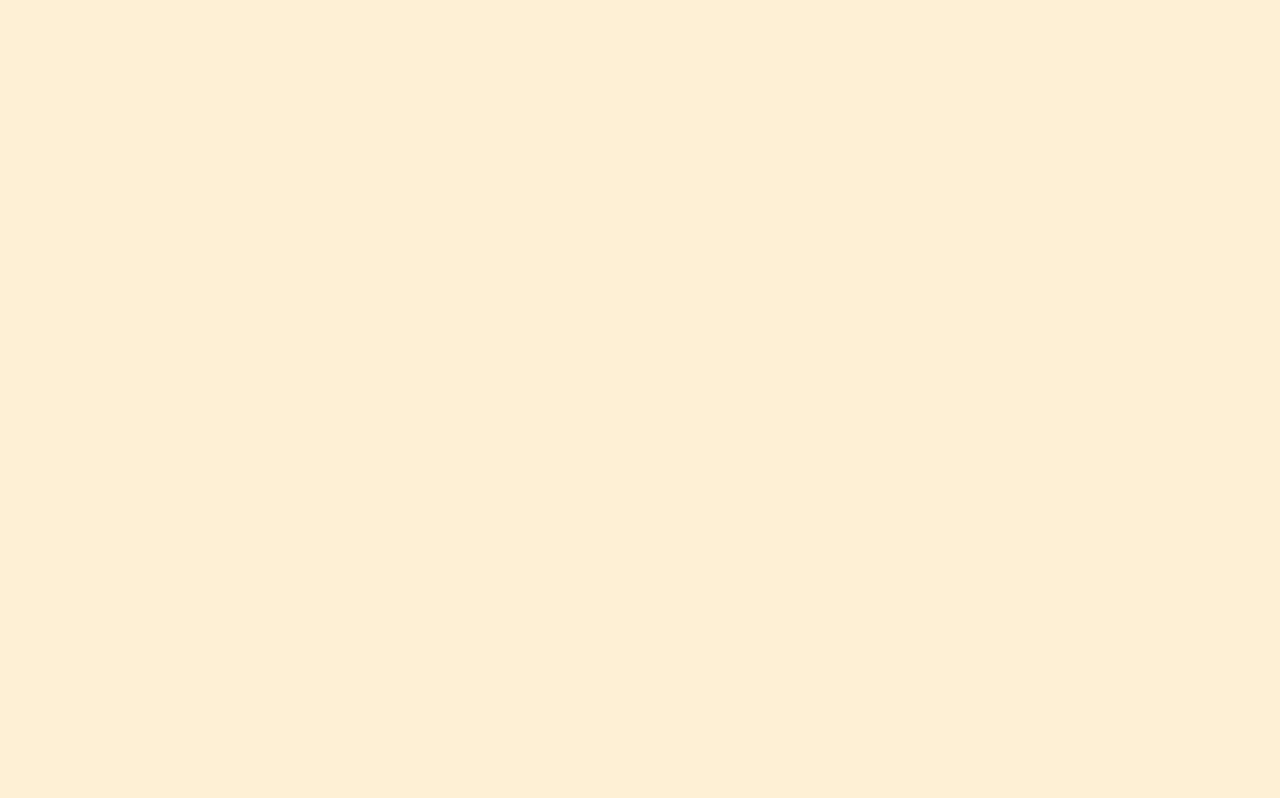
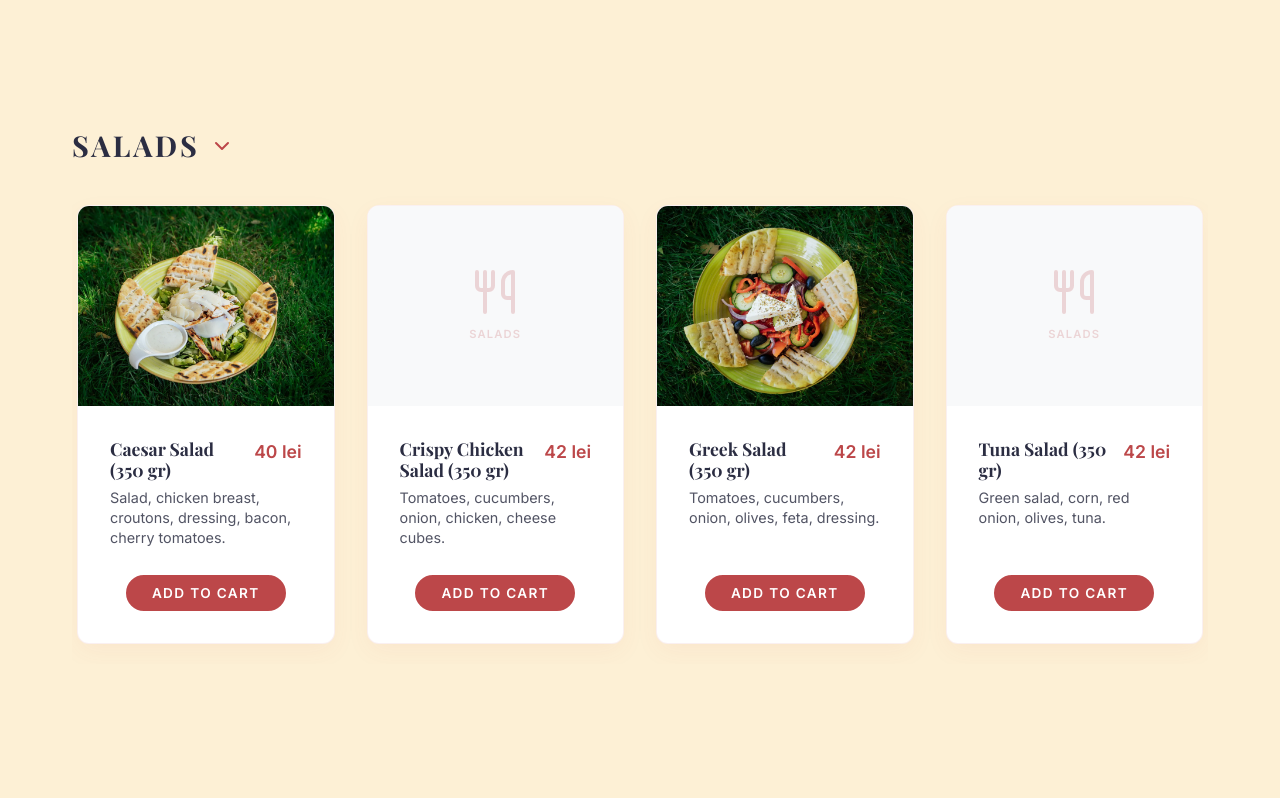
Before and after one commit to Lookah9/LaMisca, a React (Vite) app: page / in a window 1280 px wide. Shown: the part 1540-2338 px from the top of the page. Built offline with nearby package versions, Linux system fonts and the light colour scheme.

Commit message:
fix: revert menu position, fix sticky header, and hide first category title

```diff
--- a/src/pages/Menu.tsx
+++ b/src/pages/Menu.tsx
@@ -125,12 +125,12 @@
   };
 
   return (
-    <main style={{ minHeight: '80vh', padding: 'var(--spacing-xl) 0', position: 'relative', zIndex: 2 }} aria-labelledby="menu-main-title">
+    <main style={{ minHeight: '80vh', padding: '0 0 var(--spacing-xl) 0', marginTop: '-15vh', position: 'relative', zIndex: 2 }} aria-labelledby="menu-main-title">
 
       {/* Fixed Header for Filters */}
       <div style={{
         position: 'fixed',
-        top: '60px', /* Adjust based on navbar height */
+        top: '90px', /* Adjust based on navbar height */
         left: 0,
         width: '100%',
         zIndex: 900,
@@ -189,16 +189,11 @@
               display: 'flex',
               justifyContent: 'center',
               gap: '8px',
-              flexWrap: 'nowrap',
-              overflowX: 'auto',
-              padding: '0 20px 5px 20px',
-              WebkitOverflowScrolling: 'touch',
-              scrollbarWidth: 'none', /* Firefox */
-              msOverflowStyle: 'none' /* IE/Edge */
+              flexWrap: 'wrap',
+              padding: '0 0 5px 0'
             }}
             role="tablist"
             aria-label="Categorii meniu"
-            className="hide-scrollbar"
           >
             {CATEGORIES.map(cat => (
               <button
@@ -242,14 +237,10 @@
         </div>
       </div>
 
-      <div className="container" style={{
-        opacity: showFilters ? 1 : 0,
-        transform: showFilters ? 'translateY(0)' : 'translateY(40px)',
-        transition: 'all 0.6s cubic-bezier(0.4, 0, 0.2, 1)'
-      }}>
+      <div className="container">
         {/* Menu Sections */}
         {groupedItems.length > 0 ? (
-          groupedItems.map(group => (
+          groupedItems.map((group, index) => (
             <section
               key={group.category}
               id={`panel-${group.category}`}
@@ -264,7 +255,7 @@
                 tabIndex={0}
                 aria-expanded={!collapsedCategories.has(group.category)}
                 style={{
-                  display: 'flex',
+                  display: index === 0 ? 'none' : 'flex',
                   alignItems: 'center',
                   gap: '20px',
                   marginBottom: 'var(--spacing-md)',
```
